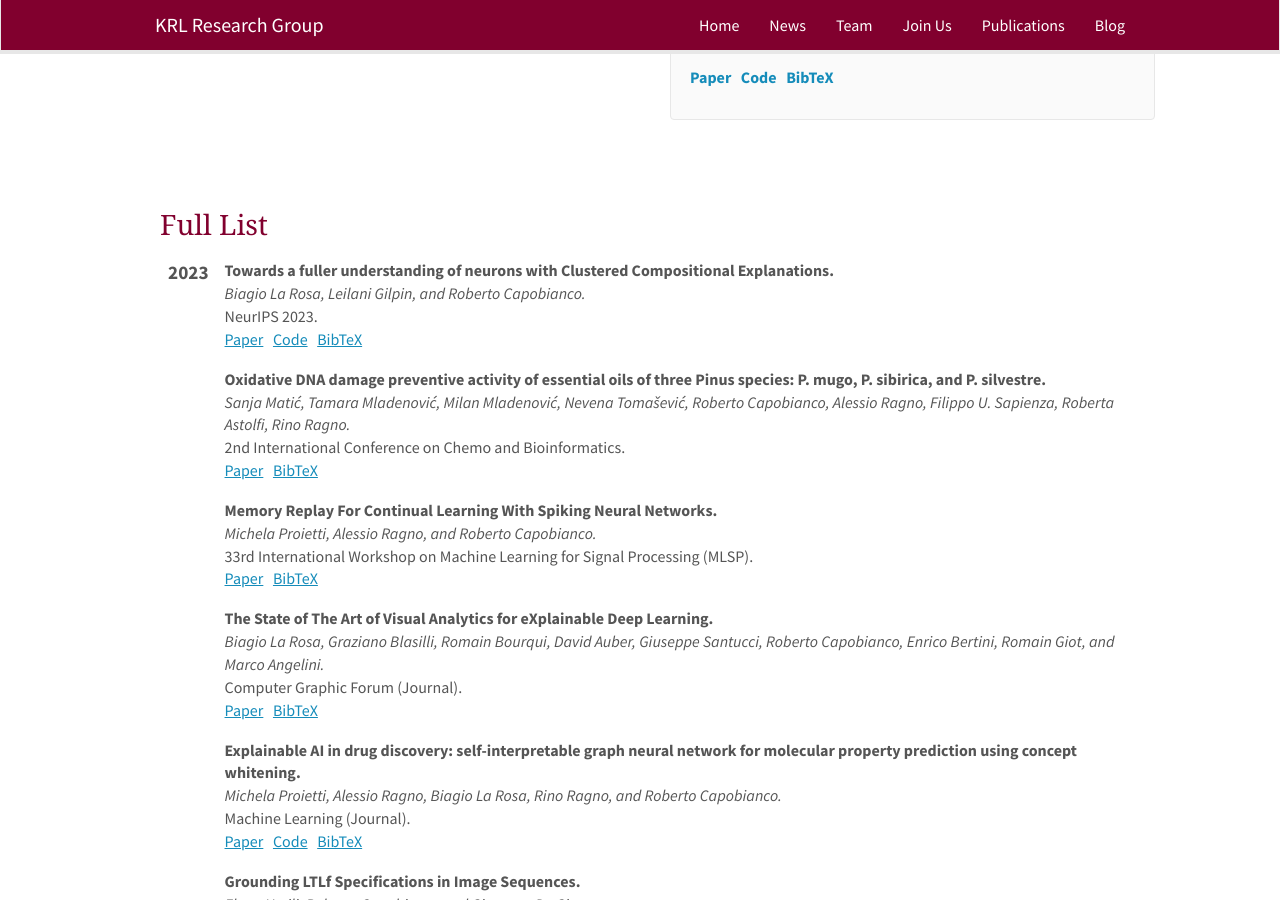
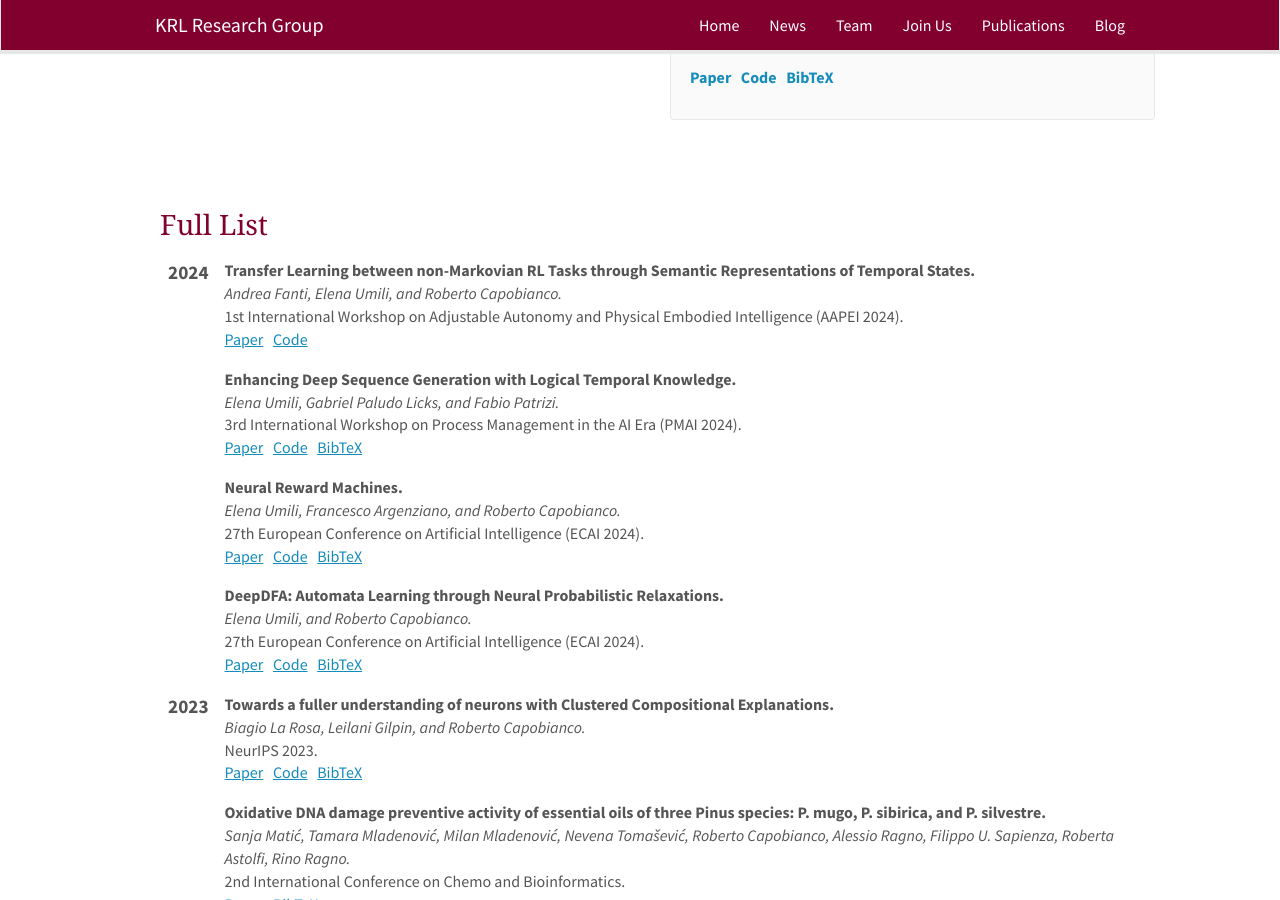
Before and after one commit to KRLGroup/krlgroup.github.io, a Jekyll site: the page built from _pages/publications.md, in a window 1280 px wide and 900 px high, scrolled down 594 px. Built offline with Jekyll 4.4.1, drawn with Linux system fonts in a browser that asks for light colours; nearby versions of some CDN libraries.

Commit message:
Update publist.yml

```diff
--- a/_data/publist.yml
+++ b/_data/publist.yml
@@ -1,3 +1,98 @@
+- title: "Transfer Learning between non-Markovian RL Tasks through Semantic Representations of Temporal States"
+  authors:  Andrea Fanti, Elena Umili, and Roberto Capobianco
+  year: 2024
+  publisher: 1st International Workshop on Adjustable Autonomy and Physical Embodied Intelligence (AAPEI 2024)
+  link:
+    url:  https://ceur-ws.org/Vol-3779/paper4.pdf
+    display: Paper
+  code: https://github.com/KRLGroup/kernel-representations-transfer
+
+
+- title: "Enhancing Deep Sequence Generation with Logical Temporal Knowledge"
+  authors:  Elena Umili, Gabriel Paludo Licks, and Fabio Patrizi
+  year: 2024
+  publisher: 3rd International Workshop on Process Management in the AI Era (PMAI 2024)
+  link:
+    url:  https://ceur-ws.org/Vol-3779/paper4.pdf
+    display: Paper
+  code: https://github.com/whitemech/suffix-prediction-pmai2024
+  bibtex: "@inproceedings{UmiliEnhancing,
+  author       = {Elena Umili and
+                  Gabriel Paludo Licks and
+                  Fabio Patrizi},
+  title        = {Enhancing Deep Sequence Generation with Logical Temporal Knowledge},
+  booktitle    = {Proceedings of the 3rd International Workshop on Process Management
+                  in the {AI} Era {(PMAI} 2024) co-located with 27th European Conference
+                  on Artificial Intelligence {(ECAI} 2024), Santiago de Compostela,
+                  Spain, October 19, 2024},
+  series       = {{CEUR} Workshop Proceedings},
+  volume       = {3779},
+  pages        = {23--34},
+  publisher    = {CEUR-WS.org},
+  year         = {2024},
+  url          = {https://ceur-ws.org/Vol-3779/paper4.pdf},
+  timestamp    = {Mon, 28 Oct 2024 16:46:06 +0100},
+  biburl       = {https://dblp.org/rec/conf/pmai/UmiliLP24.bib},
+  bibsource    = {dblp computer science bibliography, https://dblp.org}
+}"
+
+- title: "Neural Reward Machines"
+  authors:  Elena Umili, Francesco Argenziano, and Roberto Capobianco
+  year: 2024
+  publisher: 27th European Conference on Artificial Intelligence (ECAI 2024)
+  link:
+    url:  https://ebooks.iospress.nl/doi/10.3233/FAIA240596
+    display: Paper
+  code: https://github.com/whitemech/DeepDFA
+  bibtex: "@inproceedings{UmiliNeuralRewardMachines,
+  author       = {Elena Umili and
+                  Francesco Argenziano and
+                  Roberto Capobianco},
+  title        = {Neural Reward Machines},
+  booktitle    = {{ECAI} 2024 - 27th European Conference on Artificial Intelligence,
+                  19-24 October 2024, Santiago de Compostela, Spain - Including 13th
+                  Conference on Prestigious Applications of Intelligent Systems {(PAIS}
+                  2024)},
+  series       = {Frontiers in Artificial Intelligence and Applications},
+  volume       = {392},
+  pages        = {3055--3062},
+  publisher    = {{IOS} Press},
+  year         = {2024},
+  url          = {https://doi.org/10.3233/FAIA240847},
+  doi          = {10.3233/FAIA240847},
+  timestamp    = {Fri, 25 Oct 2024 12:13:46 +0200},
+  biburl       = {https://dblp.org/rec/conf/ecai/UmiliAC24.bib},
+  bibsource    = {dblp computer science bibliography, https://dblp.org}
+}"
+
+- title: "DeepDFA: Automata Learning through Neural Probabilistic Relaxations"
+  authors:  Elena Umili, and Roberto Capobianco
+  year: 2024
+  publisher: 27th European Conference on Artificial Intelligence (ECAI 2024)
+  link:
+    url:  https://ebooks.iospress.nl/doi/10.3233/FAIA240596
+    display: Paper
+  code: https://github.com/whitemech/DeepDFA
+  bibtex: "@inproceedings{UmiliDeepDFA,
+  author       = {Elena Umili and
+                  Roberto Capobianco},
+  title        = {DeepDFA: Automata Learning through Neural Probabilistic Relaxations},
+  booktitle    = {{ECAI} 2024 - 27th European Conference on Artificial Intelligence,
+                  19-24 October 2024, Santiago de Compostela, Spain - Including 13th
+                  Conference on Prestigious Applications of Intelligent Systems {(PAIS}
+                  2024)},
+  series       = {Frontiers in Artificial Intelligence and Applications},
+  volume       = {392},
+  pages        = {1051--1058},
+  publisher    = {{IOS} Press},
+  year         = {2024},
+  url          = {https://doi.org/10.3233/FAIA240596},
+  doi          = {10.3233/FAIA240596},
+  timestamp    = {Fri, 25 Oct 2024 12:13:46 +0200},
+  biburl       = {https://dblp.org/rec/conf/ecai/UmiliC24.bib},
+  bibsource    = {dblp computer science bibliography, https://dblp.org}
+}"
+
 - title: "Towards a fuller understanding of neurons with Clustered Compositional Explanations"
   authors:  Biagio La Rosa, Leilani Gilpin, and Roberto Capobianco
   year: 2023
```
